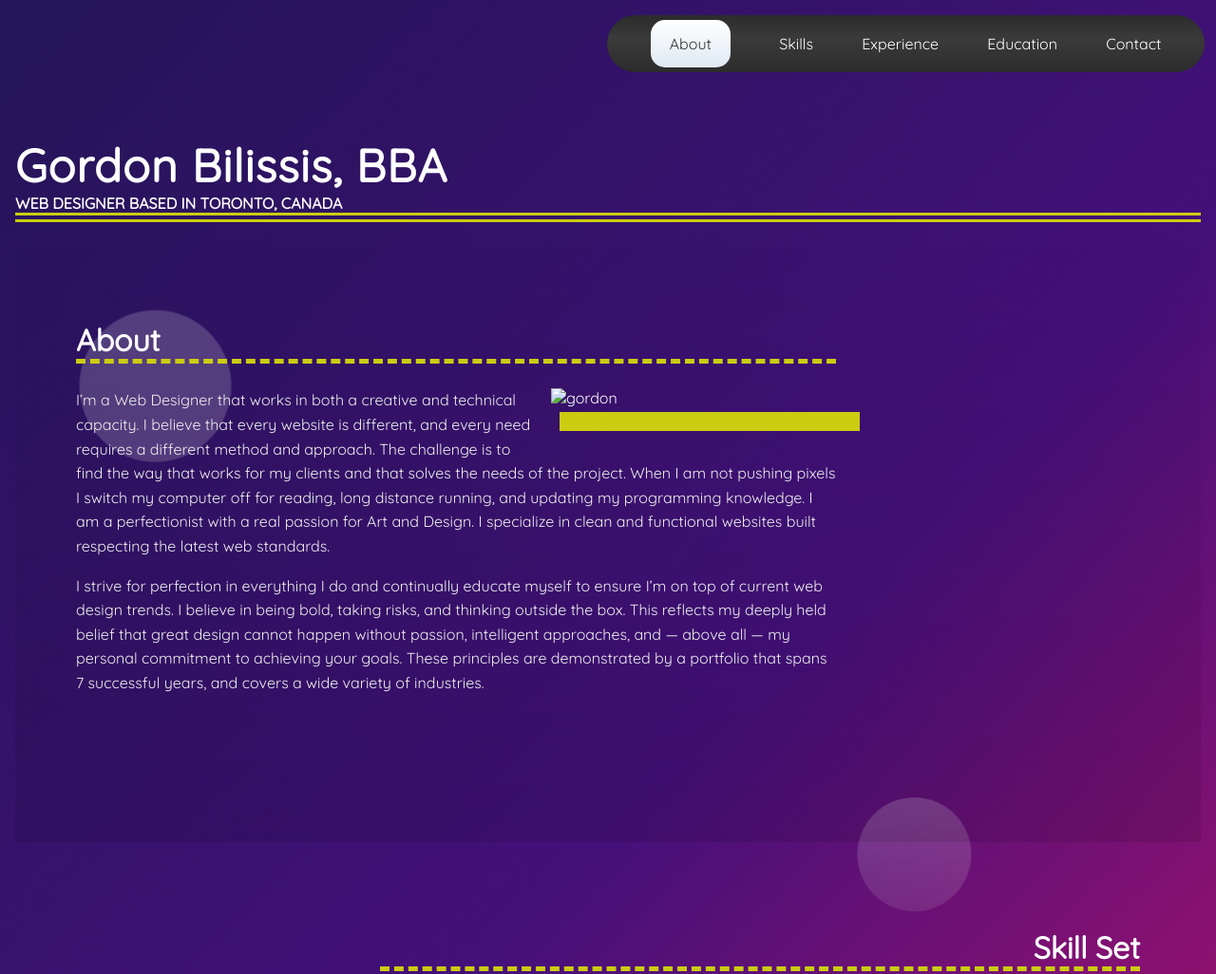
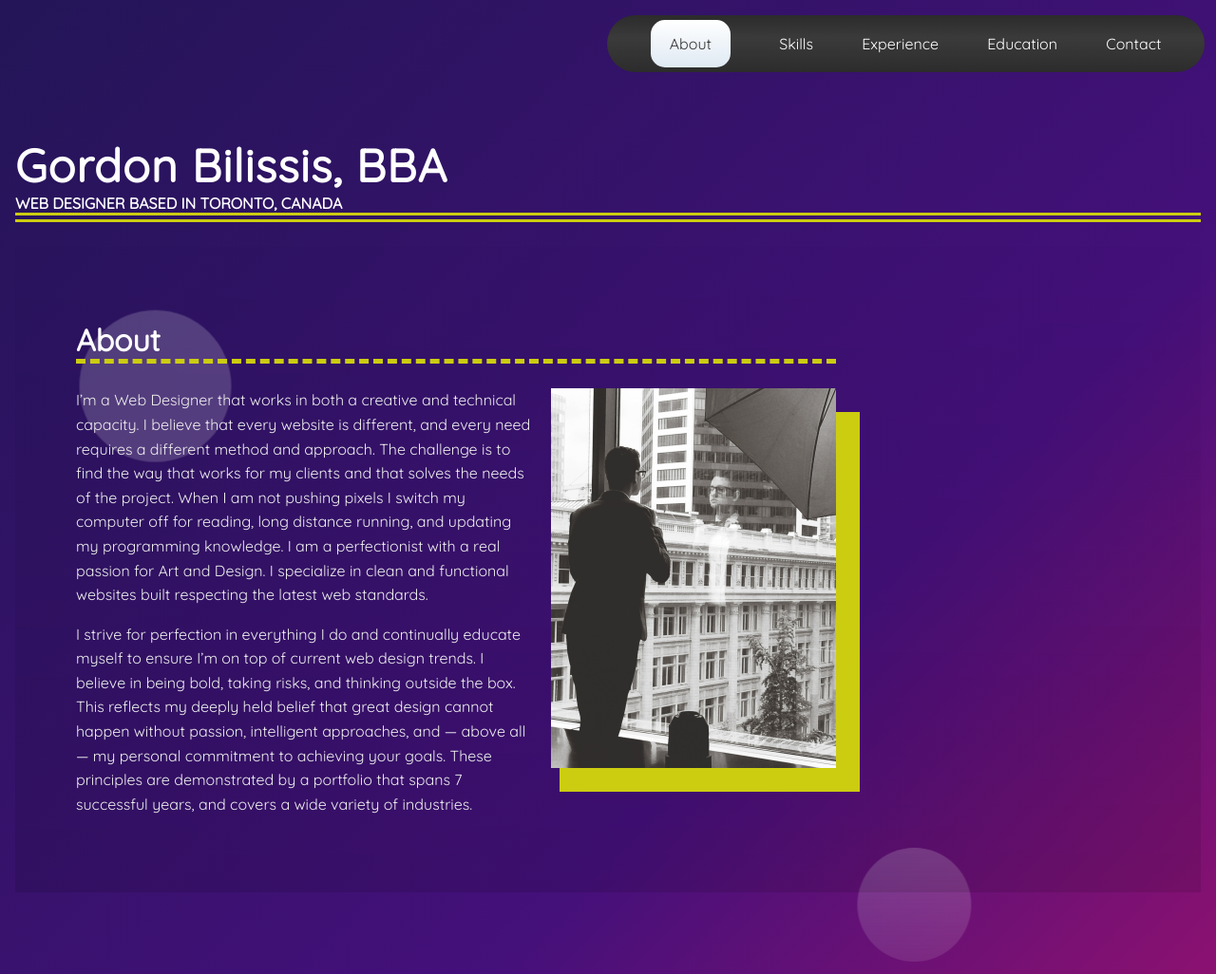
Before and after one commit to gbliss00/Landing-Page, a plain HTML site: page index.html in a window 1280 px wide. Shown: the top 1026 px of the page at 95% size. Drawn offline with Linux system fonts and the light colour scheme.

Commit message:
Update index.html

```diff
--- a/index.html
+++ b/index.html
@@ -28,7 +28,7 @@
       <section id="section1" data-nav="About" class="my-active-class sec">
         <div class="landing__container imgwrap">
           <h2>About</h2>
-          <img class="floatimg" src="world.jpg" alt="gordon">
+          <img class="floatimg" src="../assets/img/world.jpg" alt="gordon">
           <p>
               I’m a Web Designer that works in both a creative and technical capacity. I believe that every website is different, and every need requires a different method and approach. The challenge is to find the way that works for my clients and that solves the needs of the project. When I am not pushing pixels I switch my computer off for reading, long distance running, and updating my programming knowledge. I am a perfectionist with a real passion for Art and Design. I specialize in clean and functional websites built respecting the latest web standards.
           </p>
```
